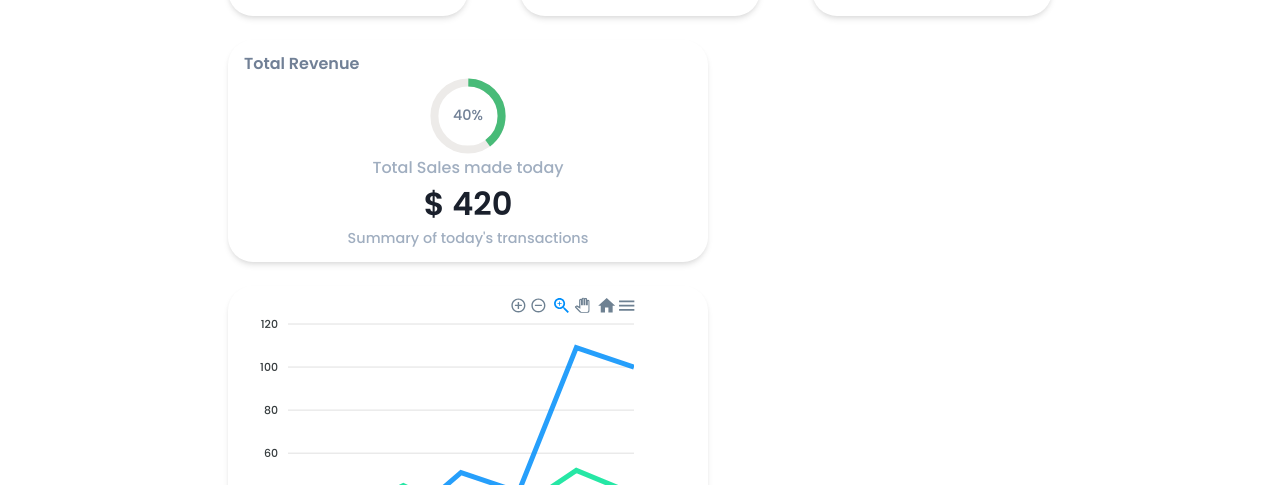
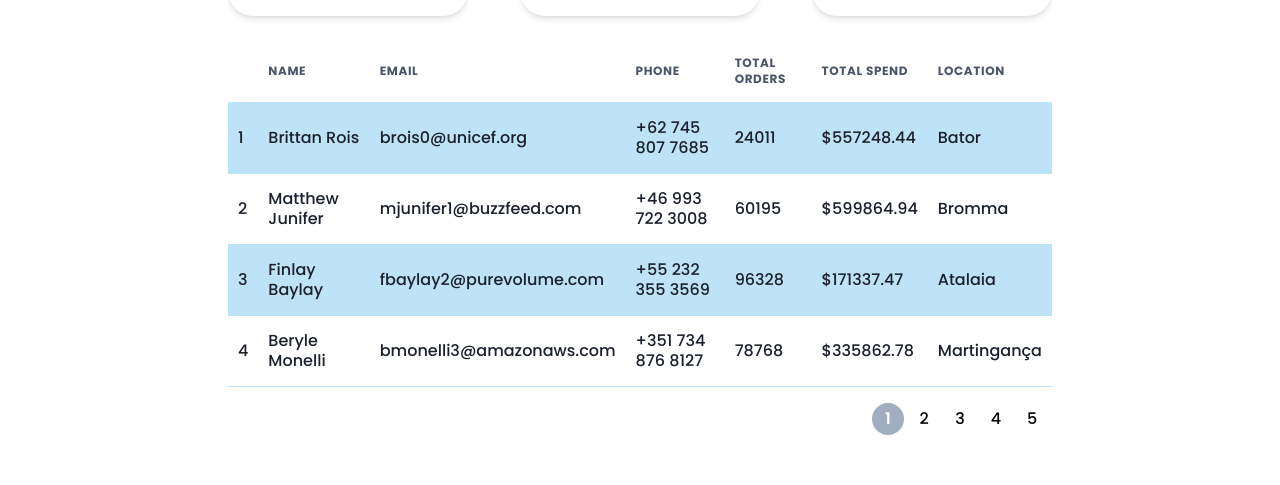
Before and after one commit to Samlogy/saas-ecommerce, a React (Create React App) app in the folder back-office/: page / in a window 1280 px wide. Shown: the part 226-711 px from the top of the page. Built offline with nearby package versions, Linux system fonts and the light colour scheme; no server answers.

Commit message:
edit: custom table cpt

```diff
--- /dev/null
+++ b/back-office/src/components/CustomTable.tsx
@@ -0,0 +1,76 @@
+import React, { useState } from 'react'
+import { Text, Image, Table, Thead, Tbody, Tfoot, Tr, Th, Td, Flex, Box } from '@chakra-ui/react'
+
+const CustomTable = (props: any) => {
+  const initDataShow =
+    props.limit && props.bodyData ? props.bodyData.slice(0, Number(props.limit)) : props.bodyData
+
+  const [dataShow, setDataShow] = useState(initDataShow)
+
+  let pages = 1
+
+  let range: any = []
+
+  if (props.limit !== undefined) {
+    let page = Math.floor(props.bodyData.length / Number(props.limit))
+    pages = props.bodyData.length % Number(props.limit) === 0 ? page : page + 1
+    // @ts-ignore
+    range = [...Array(pages).keys()]
+  }
+
+  const [currPage, setCurrPage] = useState(0)
+
+  const selectPage = (page: any) => {
+    const start = Number(props.limit) * page
+    const end = start + Number(props.limit)
+
+    setDataShow(props.bodyData.slice(start, end))
+
+    setCurrPage(page)
+  }
+
+  return (
+    <>
+      <div className="table-wrapper">
+        <Table variant="striped" colorScheme="blue">
+          {props.headData && props.renderHead ? (
+            <Thead>
+              <Tr textAlign="left">
+                {props.headData.map((item: any, idx: any) => props.renderHead(item, idx))}
+              </Tr>
+            </Thead>
+          ) : null}
+          {props.bodyData && props.renderBody ? (
+            <Tbody>{dataShow.map((item: any, idx: any) => props.renderBody(item, idx))}</Tbody>
+          ) : null}
+        </Table>
+      </div>
+
+      {pages > 1 ? (
+        <Flex justifyContent={'flex-end'} mt="1rem" alignItems={'center'}>
+          {range.map((item: any, idx: any) => (
+            <Flex
+              key={idx}
+              w="2rem"
+              h="2rem"
+              mr=".25rem"
+              cursor={'pointer'}
+              alignItems="center"
+              justifyContent={'center'}
+              borderRadius={'full'}
+              _hover={{ bg: 'gray.400', color: 'white' }}
+              bg={currPage === idx ? 'gray.400' : ''}
+              color={currPage === idx ? 'white' : 'black'}
+              fontWeight={currPage === idx ? '600' : '400'}
+              onClick={() => selectPage(idx)}
+            >
+              {item + 1}
+            </Flex>
+          ))}
+        </Flex>
+      ) : null}
+    </>
+  )
+}
+
+export default CustomTable
--- a/back-office/src/components/Table.tsx
+++ /dev/null
@@ -1,64 +0,0 @@
-import React, { useState } from 'react'
-
-const Table = (props: any) => {
-  const initDataShow =
-    props.limit && props.bodyData ? props.bodyData.slice(0, Number(props.limit)) : props.bodyData
-
-  const [dataShow, setDataShow] = useState(initDataShow)
-
-  let pages = 1
-
-  let range: any = []
-
-  if (props.limit !== undefined) {
-    let page = Math.floor(props.bodyData.length / Number(props.limit))
-    pages = props.bodyData.length % Number(props.limit) === 0 ? page : page + 1
-    // @ts-ignore
-    range = [...Array(pages).keys()]
-  }
-
-  const [currPage, setCurrPage] = useState(0)
-
-  const selectPage = (page: any) => {
-    const start = Number(props.limit) * page
-    const end = start + Number(props.limit)
-
-    setDataShow(props.bodyData.slice(start, end))
-
-    setCurrPage(page)
-  }
-
-  return (
-    <div className="card">
-      <div className="table-wrapper">
-        <table>
-          {props.headData && props.renderHead ? (
-            <thead>
-              <tr>
-                {props.headData.map((item: any, index: any) => props.renderHead(item, index))}
-              </tr>
-            </thead>
-          ) : null}
-          {props.bodyData && props.renderBody ? (
-            <tbody>{dataShow.map((item: any, index: any) => props.renderBody(item, index))}</tbody>
-          ) : null}
-        </table>
-      </div>
-      {pages > 1 ? (
-        <div className="table__pagination">
-          {range.map((item: any, index: any) => (
-            <div
-              key={index}
-              className={`table__pagination-item ${currPage === index ? 'active' : ''}`}
-              onClick={() => selectPage(index)}
-            >
-              {item + 1}
-            </div>
-          ))}
-        </div>
-      ) : null}
-    </div>
-  )
-}
-
-export default Table
--- a/back-office/src/components/index.ts
+++ b/back-office/src/components/index.ts
@@ -21,4 +21,4 @@ export { default as TotalRevenue } from './TotalRevenue'
 export { default as Dropdown } from './Dropdown'
 export { default as Charts } from './Charts'
 export { default as NotificationDetails } from './NotificationDetails'
-export { default as Table } from './Table'
+export { default as CustomTable } from './CustomTable'
--- a/back-office/src/index.css
+++ b/back-office/src/index.css
@@ -5,15 +5,7 @@
 }
 
 /* Table */
-.card {
-  padding: 30px;
-  margin-bottom: 30px;
-  background-color: var(--main-bg);
-  box-shadow: var(--box-shadow);
-  border-radius: var(--border-radius);
-}
-
-.table-wrapper {
+/* .table-wrapper {
   overflow-y: auto;
 }
 
@@ -74,4 +66,4 @@ tbody > tr:hover {
 .table__pagination-item:hover {
   color: var(--txt-white);
   background-color: var(--second-color);
-}
+} */
--- a/back-office/src/pages/Analytics.tsx
+++ b/back-office/src/pages/Analytics.tsx
@@ -1,7 +1,7 @@
-import { Heading, Flex } from '@chakra-ui/react'
+import { Heading, Flex, Tr, Th, Td } from '@chakra-ui/react'
 // import React, { useEffect, useState } from 'react'
 
-import { Layout, Widget, TotalRevenue, Charts, Table } from '../components'
+import { Layout, Widget, TotalRevenue, Charts, CustomTable } from '../components'
 
 const customerList = [
   {
@@ -187,18 +187,22 @@ const customerList = [
 ]
 const customerTableHead = ['', 'name', 'email', 'phone', 'total orders', 'total spend', 'location']
 
-const renderHead = (item: any, index: any) => <th key={index}>{item}</th>
+const renderHead = (item: any, idx: any) => (
+  <Th key={idx} p="15px 10px" textAlign={'left'}>
+    {item}
+  </Th>
+)
 
-const renderBody = (item: any, index: any) => (
-  <tr key={index}>
-    <td>{item.id}</td>
-    <td>{item.name}</td>
-    <td>{item.email}</td>
-    <td>{item.phone}</td>
-    <td>{item.total_orders}</td>
-    <td>{item.total_spend}</td>
-    <td>{item.location}</td>
-  </tr>
+const renderBody = (item: any, idx: any) => (
+  <Tr key={idx} textAlign="left">
+    <Td p="15px 10px">{item.id}</Td>
+    <Td p="15px 10px">{item.name}</Td>
+    <Td p="15px 10px">{item.email}</Td>
+    <Td p="15px 10px">{item.phone}</Td>
+    <Td p="15px 10px">{item.total_orders}</Td>
+    <Td p="15px 10px">{item.total_spend}</Td>
+    <Td p="15px 10px">{item.location}</Td>
+  </Tr>
 )
 
 // chart options
@@ -251,19 +255,19 @@ export default function Analytics() {
           <Widget data={el} />
         ))}
 
-        <TotalRevenue />
+        {/* <TotalRevenue />
         <Charts type={'line'} options={chartOptions} />
         <Charts type={'bar'} options={chartOptions} />
-        <Charts type={'area'} options={chartOptions} />
+        <Charts type={'area'} options={chartOptions} /> */}
       </Flex>
 
-      {/* <Table
-        limit="10"
+      <CustomTable
+        limit="4"
         headData={customerTableHead}
         renderHead={(item: any, index: any) => renderHead(item, index)}
         bodyData={customerList}
         renderBody={(item: any, index: any) => renderBody(item, index)}
-      /> */}
+      />
     </Layout>
   )
 }
```
